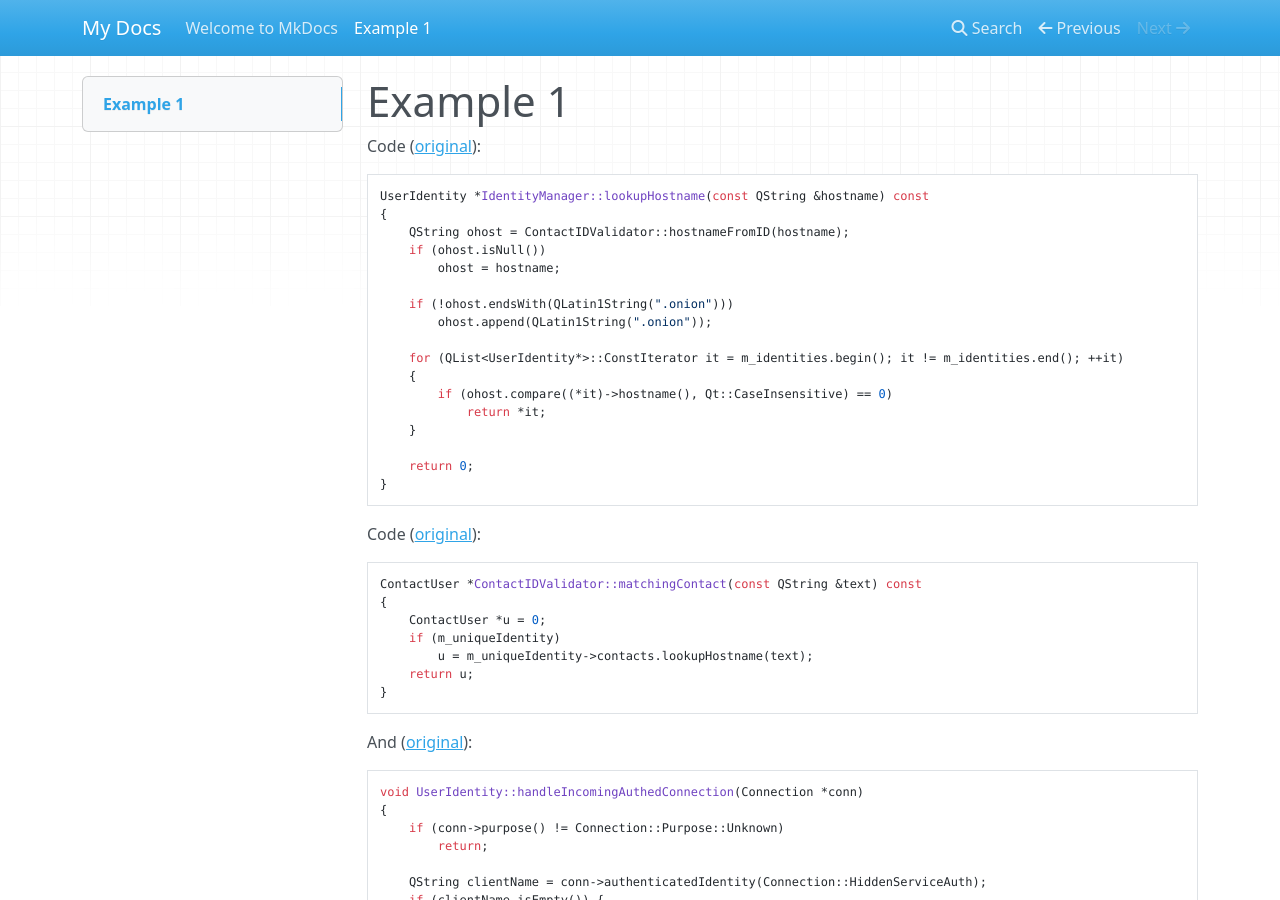
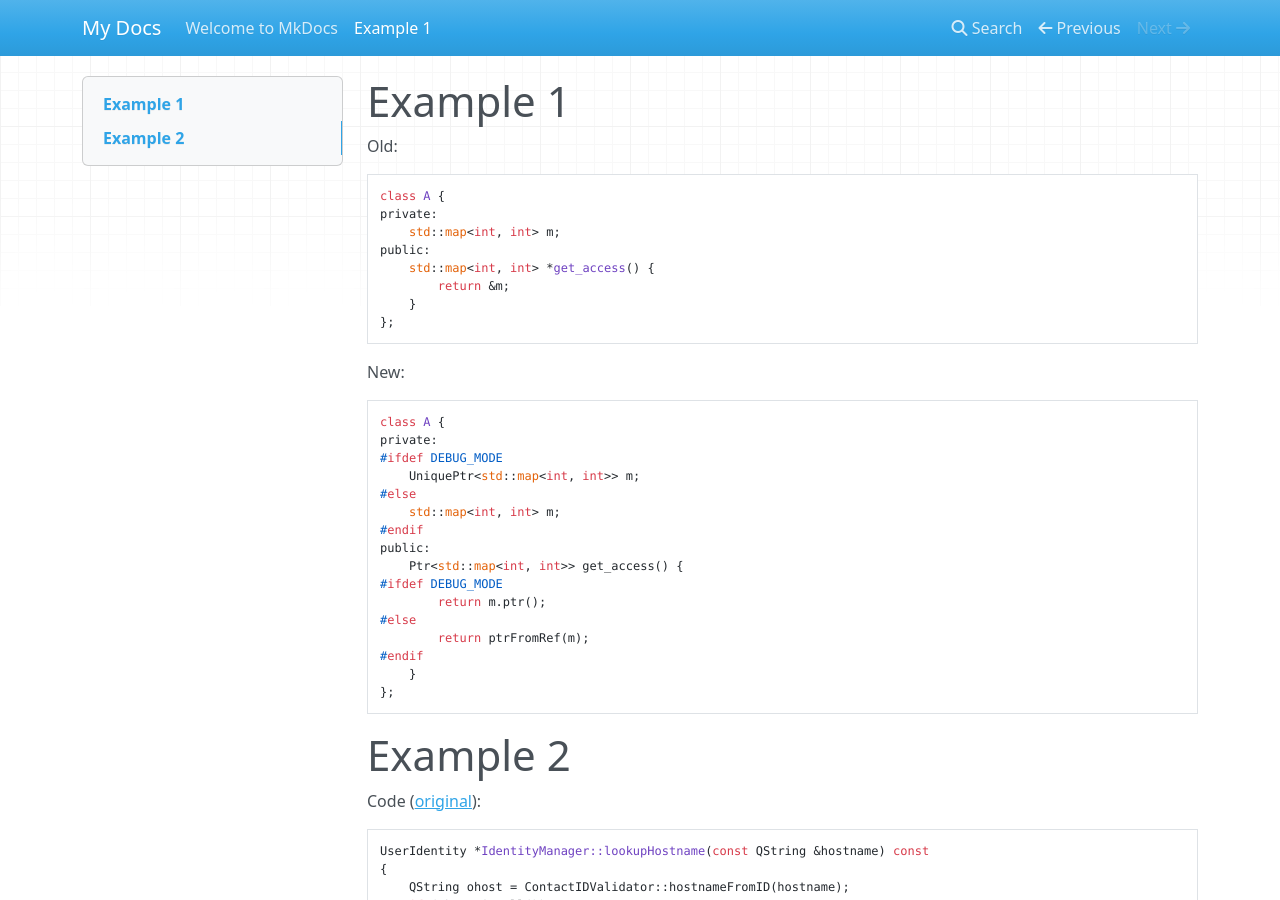
Before and after one commit to certik/cpp_practices, an MkDocs documentation site: the page built from docs/Ptr.md, in a window 1280 px wide and 900 px high. Built offline with MkDocs 1.6.1, drawn with Linux system fonts in a browser that asks for light colours; nearby versions of some CDN libraries.

Commit message:
Add another example

````diff
--- a/docs/Ptr.md
+++ b/docs/Ptr.md
@@ -1,4 +1,38 @@
 # Example 1
+
+Old:
+```c++
+class A {
+private:
+    std::map<int, int> m;
+public:
+    std::map<int, int> *get_access() {
+        return &m;
+    }
+};
+```
+
+New:
+```c++
+class A {
+private:
+#ifdef DEBUG_MODE
+    UniquePtr<std::map<int, int>> m;
+#else
+    std::map<int, int> m;
+#endif
+public:
+    Ptr<std::map<int, int>> get_access() {
+#ifdef DEBUG_MODE
+        return m.ptr();
+#else
+        return ptrFromRef(m);
+#endif
+    }
+};
+```
+
+# Example 2
 
 Code ([original](https://github.com/ricochet-im/ricochet/blob/9f769bf872d4198e7456203c9ffd44963c47fa46/src/core/IdentityManager.cpp#L97])):
 ```c++
````
